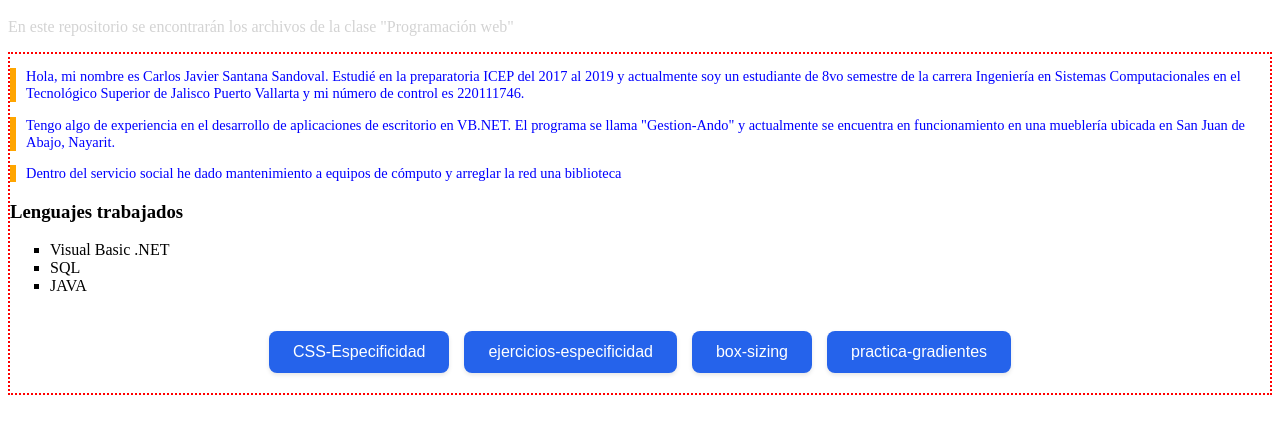
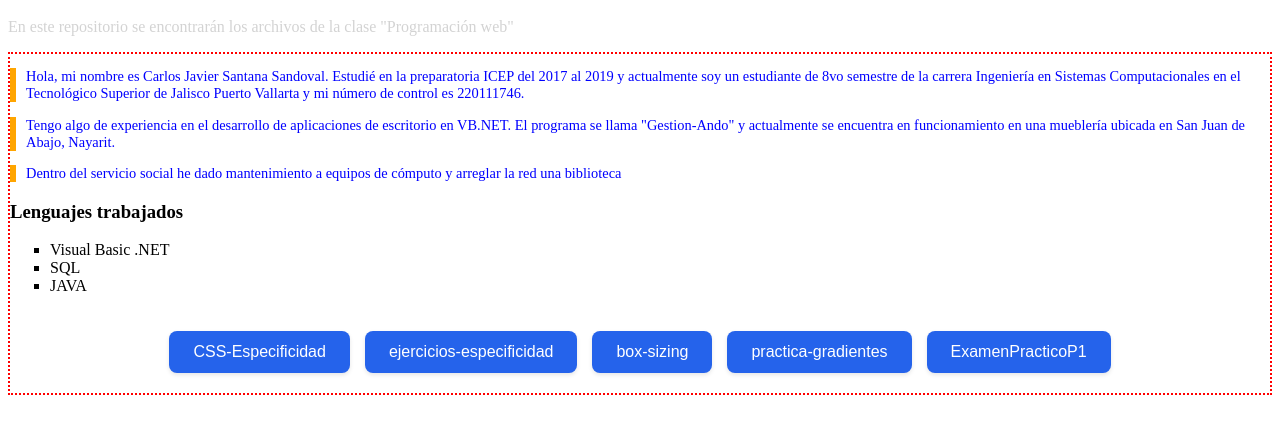
Before and after one commit to karlmard8/26AProgWebCarlosSantana, a plain HTML site: page Practica de box model/curriculumSantanaCarlos.html in a window 1280 px wide. Shown: the part 109-542 px from the top of the page. Drawn offline with Linux system fonts and the light colour scheme.

Commit message:
Implementación de botón en curriculúm

```diff
--- a/Practica de box model/curriculumSantanaCarlos.html
+++ b/Practica de box model/curriculumSantanaCarlos.html
@@ -58,14 +58,21 @@
                 <button type="button" class="btn-personalizado">CSS-Especificidad</button>
             </a>
 
-            <a href="ejercicios-especificidad/" class="boton-enlace">
+            <a href="ejercicios-especificidad/index.html" class="boton-enlace">
                 <button type="button" class="btn-personalizado">ejercicios-especificidad</button>
             </a>
-            <a href="box-sizing/" class="boton-enlace">
+
+            <a href="box-sizing/index.html" class="boton-enlace">
                 <button type="button" class="btn-personalizado">box-sizing</button>
             </a>
-            <a href="practica-gradientes/" class="boton-enlace">
+
+            <a href="practica-gradientes/index.html" class="boton-enlace">
                 <button type="button" class="btn-personalizado">practica-gradientes</button>
+            </a>
+
+            <a href="ExamenPracticoP1/index.html" class="boton-enlace">
+                <button type="button" class="btn-personalizado">ExamenPracticoP1</button>
+            </a>
         </div>
 
 </body>
```
